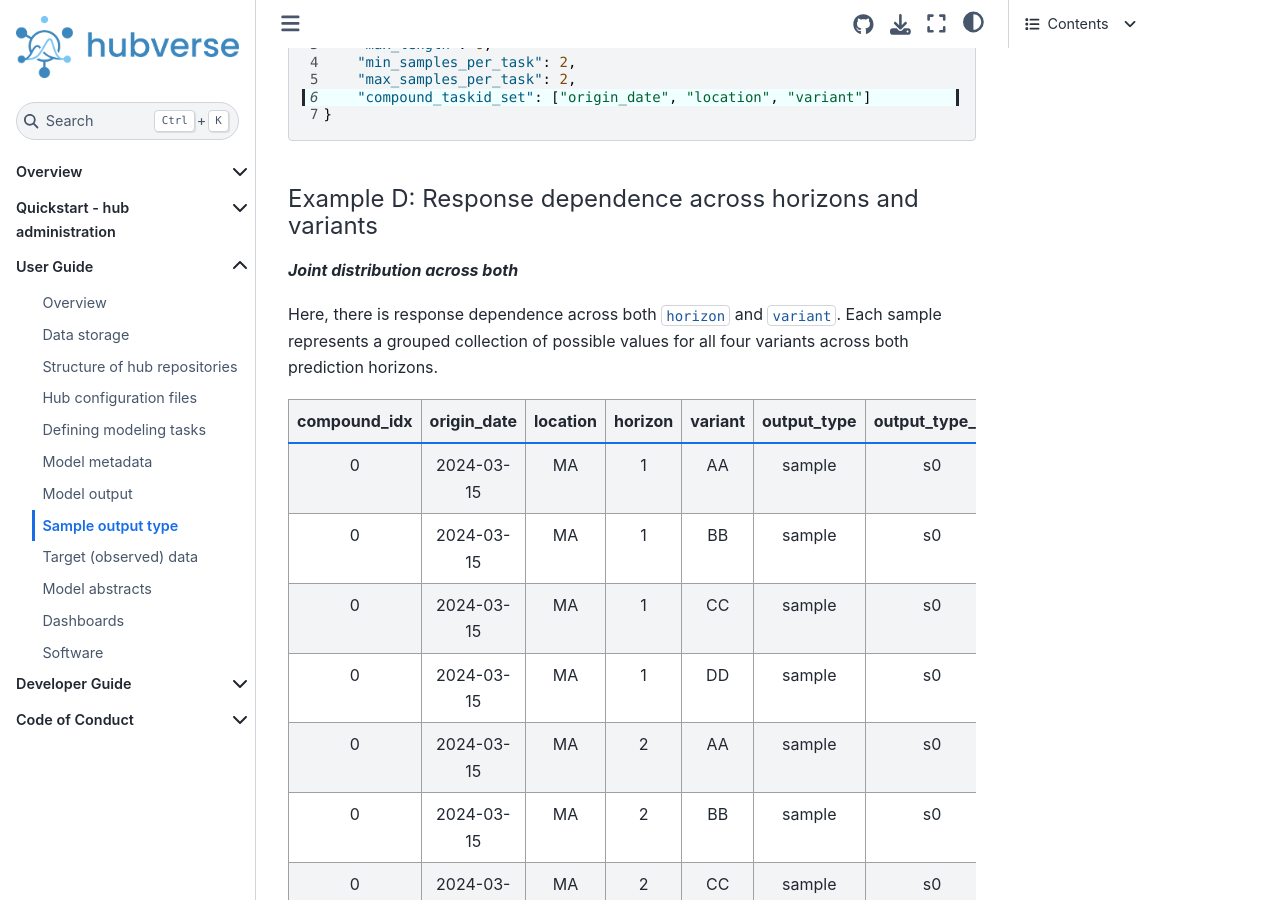
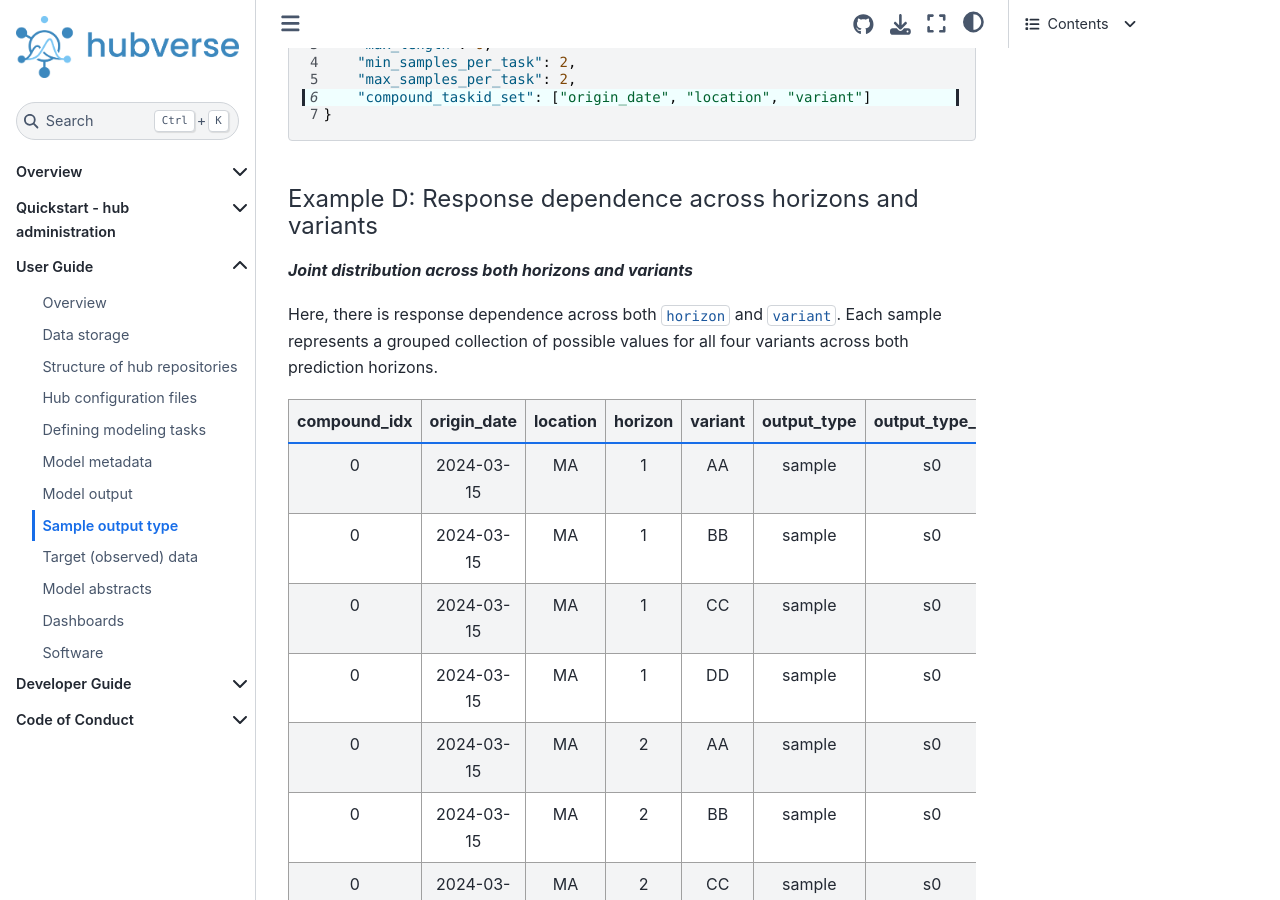
Before and after one commit to hubverse-org/hubDocs, a Sphinx documentation site: the page built from docs/source/user-guide/sample-output-type.md, in a window 1280 px wide and 900 px high, scrolled down 10645 px. Built offline with Sphinx 7.4.7 and the Sphinx Book theme 1.1.4, drawn with Linux system fonts in a browser that asks for light colours; comment, search, counter and statistics services are not loaded.

Commit message:
Clarify Example D subtitle to specify horizons and variants
Co-Authored-By: Claude Opus 4.6 <noreply@anthropic.com>

````diff
--- a/docs/source/user-guide/sample-output-type.md
+++ b/docs/source/user-guide/sample-output-type.md
@@ -247,7 +247,7 @@ To configure this response dependence structure, `horizon` is excluded from the
 ```
 
 #### Example D: Response dependence across horizons and variants
-***Joint distribution across both***
+***Joint distribution across both horizons and variants***
 
 Here, there is response dependence across both `horizon` and `variant`. Each sample represents a grouped collection of possible values for all four variants across both prediction horizons.
 
````
